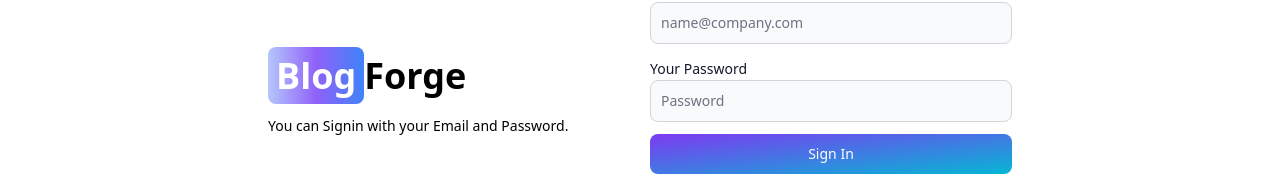
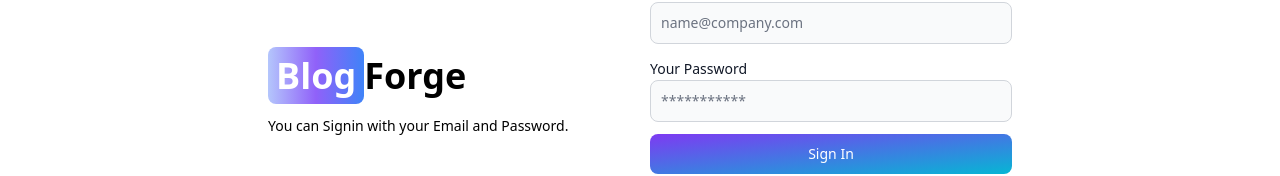
Before and after one commit to jas1330/mern-blog, a React (Vite) app in the folder client/: page /signin in a window 1280 px wide. Shown: the part 178-354 px from the top of the page. Built offline with nearby package versions, Linux system fonts and the light colour scheme.

Commit message:
signin functionality

```diff
--- a/client/src/pages/Signin.jsx
+++ b/client/src/pages/Signin.jsx
@@ -70,7 +70,7 @@ export default function SignIn(){
                 <div className="">
                   <Label value='Your Password' />
                   <TextInput
-                  type="password" placeholder="Password" id='password' onChange={handleChange} />
+                  type="password" placeholder="***********" id='password' onChange={handleChange} />
 
                 </div>
                 <Button gradientDuoTone="purpleToBlue" type="submit" disabled={loading}>
```
